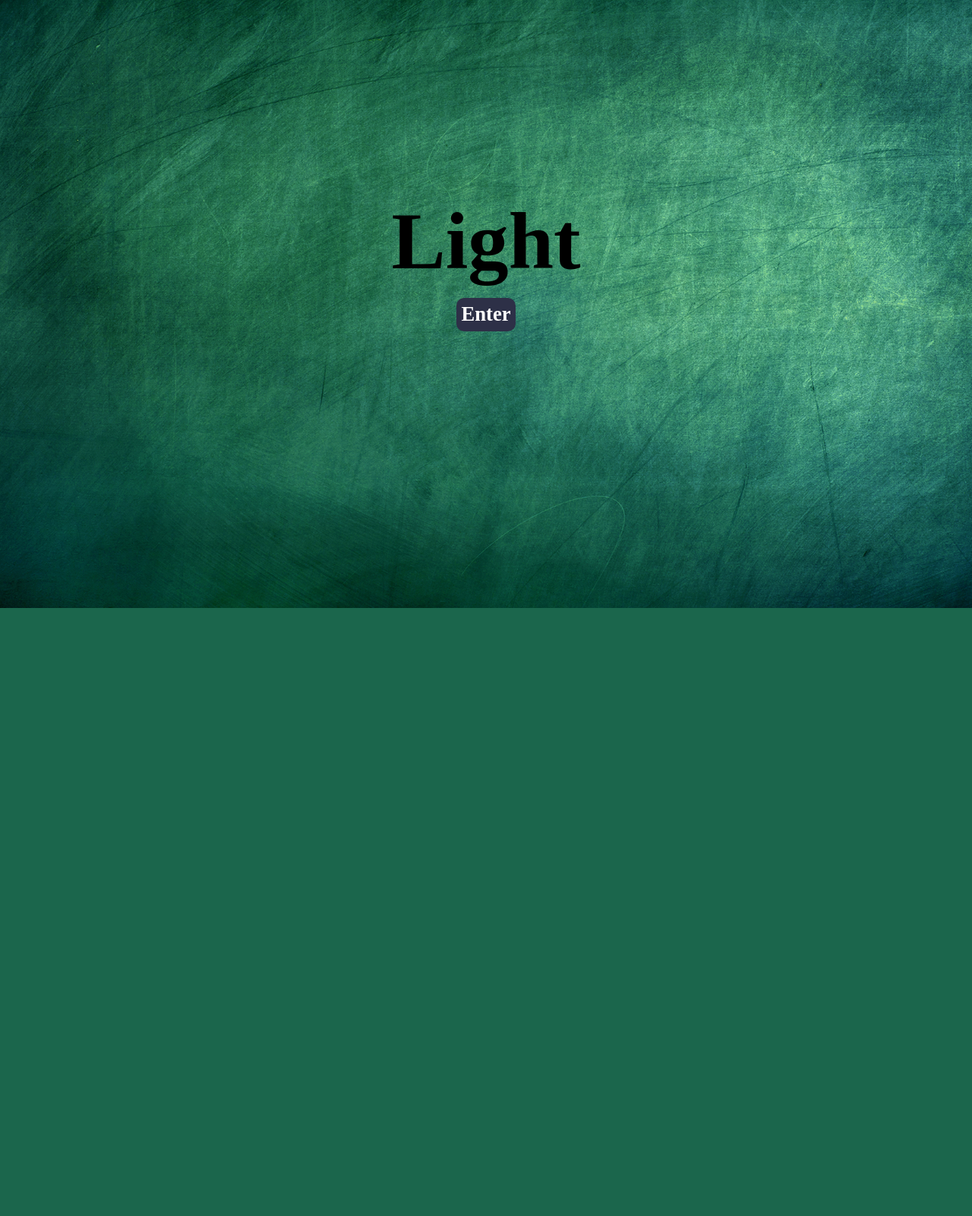
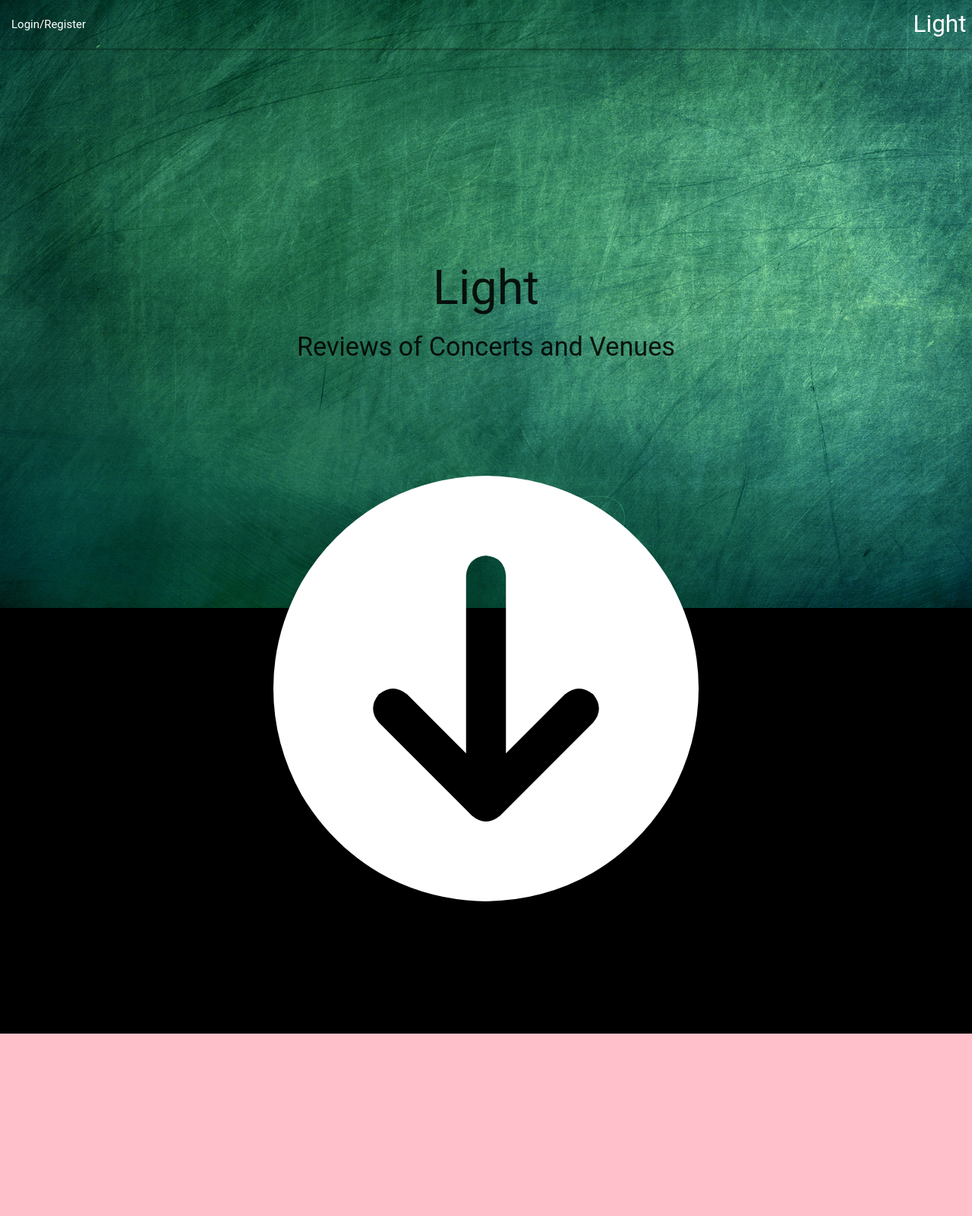
Before and after one commit to shawnbaughcodes/light, a Django app: page / in a window 1280 px wide. Shown: the whole page at 76% size. Before the commit the page ends 800 px from the top, so only its background shows below. Run offline with Django 3.2, Linux system fonts and the light colour scheme; some libraries are stand-ins or nearby versions; some web fonts are replaced.

Commit message:
Completed new landing top. Will find a new background image. Input bouncing arrow css.

```diff
--- a/light/static/light/css/styles.css
+++ b/light/static/light/css/styles.css
@@ -7,32 +7,89 @@
 /*END RESET*/
 /*INDEX EDITS*/
 .index_container {
-    height: 100vh;
+    /*height: 100vh;*/
     width: 100vw;
-    background: url('../img/light_bg.jpg');
+}
+.top {
+	height: 100vh;
+	width: 100vw;
+	background: url('../img/light_bg.jpg');
     background-size: cover;
 }
-.heading_container {
-    padding-top: 20%;
-    /*margin-left: 25%;*/
-    text-align: center;
+.title {
+	text-align: center;
+	margin-top: 35vh;
 }
-.heading_container h1 {
-    font-size: 80pt;
+#arrow {
+	font-size: 70pt;
 }
-.heading_container h3 {
-    font-size: 20pt;
-    color: white;
+
+#arrow i {
+	color: white;
+	margin-top: 20vh;
 }
-#enter_button {
-    background: #2D3047;
-    display: inline-block;
-    padding: 0.5%;
-    border-radius: 10px;
-    margin-top: 1%;
+.bounce {
+	-moz-animation: bounce 2s infinite;
+	-webkit-animation: bounce 2s infinite;
+	animation: bounce 2s infinite;
 }
-#enter_button:hover {
-    cursor: pointer;
+@-moz-keyframes bounce {
+  0%, 20%, 50%, 80%, 100% {
+    -moz-transform: translateY(0);
+    transform: translateY(0);
+  }
+  40% {
+    -moz-transform: translateY(-30px);
+    transform: translateY(-30px);
+  }
+  60% {
+    -moz-transform: translateY(-15px);
+    transform: translateY(-15px);
+  }
+}
+@-webkit-keyframes bounce {
+  0%, 20%, 50%, 80%, 100% {
+    -webkit-transform: translateY(0);
+    transform: translateY(0);
+  }
+  40% {
+    -webkit-transform: translateY(-30px);
+    transform: translateY(-30px);
+  }
+  60% {
+    -webkit-transform: translateY(-15px);
+    transform: translateY(-15px);
+  }
+}
+@keyframes bounce {
+  0%, 20%, 50%, 80%, 100% {
+    -moz-transform: translateY(0);
+    -ms-transform: translateY(0);
+    -webkit-transform: translateY(0);
+    transform: translateY(0);
+  }
+  40% {
+    -moz-transform: translateY(-30px);
+    -ms-transform: translateY(-30px);
+    -webkit-transform: translateY(-30px);
+    transform: translateY(-30px);
+  }
+  60% {
+    -moz-transform: translateY(-15px);
+    -ms-transform: translateY(-15px);
+    -webkit-transform: translateY(-15px);
+    transform: translateY(-15px);
+  }
+}
+.middle {
+	height: 70vh;
+	width: 100%;
+	background: black;
+}
+.bottom {
+	height: 30vh;
+	width: 100%;
+	background: pink;
 }
 /*LOGIN AND REGISTRATION STYLES*/
 .reg_and_login_container {
--- a/light/templates/light/block_content.html
+++ b/light/templates/light/block_content.html
@@ -17,6 +17,6 @@
     <body>
         {%block content%}
         {%endblock%}
-        <a href="/logout/{{current_user.id}}" class="waves-effect waves-light btn blue">Logout</a>
+        <a href="/logout" class="waves-effect waves-light btn blue">Logout</a>
     </body>
 </html>
--- a/light/templates/light/index.html
+++ b/light/templates/light/index.html
@@ -4,23 +4,43 @@
         <meta charset="utf-8">
         {%load staticfiles%}
         <link rel="stylesheet" href="{% static 'light/css/styles.css' %}">
+        <!-- MATERIALIZE -->
+        <link rel="stylesheet" href="https://cdnjs.cloudflare.com/ajax/libs/materialize/0.99.0/css/materialize.min.css">
+        <script src="https://cdnjs.cloudflare.com/ajax/libs/materialize/0.99.0/js/materialize.min.js"></script>
+        <!-- FONT AWESOME -->
+        <script src="https://use.fontawesome.com/8e15a18710.js"></script>
         <!-- JQUERY -->
         <script src="https://ajax.googleapis.com/ajax/libs/jquery/3.2.1/jquery.min.js"></script>
         <!-- SCRIPT PAGE -->
         <script type="text/javascript" src="{% static 'light/js/script.js' %}">
-
         </script>
-
         <title>Light</title>
     </head>
     <body>
+
         <div class="index_container">
-            <a name="light"></a>
-            <div class="heading_container">
-                <h1>Light</h1>
-                <a href="#enter">
-                    <h3 id="enter_button">Enter</h3>
-                </a>
+            <div class="top">
+                <nav class="transparent">
+                    <div class="nav-wrapper">
+                      <a href="#" class="brand-logo right">Light</a>
+                      <ul id="nav-mobile" class="left hide-on-med-and-down">
+                        <li><a id="enter_button" href="#enter">Login/Register</a></li>
+                      </ul>
+                    </div>
+                  </nav>
+                  <div class="title">
+                      <div class="">
+                          <h1>Light</h1>
+                          <h4>Reviews of Concerts and Venues</h4>
+                          <a id="arrow"><i class="fa fa-arrow-circle-down fa-6x arrow bounce" aria-hidden="true"></i></a>
+                      </div>
+                  </div>
+            </div>
+            <div class="middle">
+
+            </div>
+            <div class="bottom">
+
             </div>
         </div>
         <!-- REGISTERATION AND LOGIN -->
--- a/light/urls.py
+++ b/light/urls.py
@@ -5,7 +5,7 @@ urlpatterns = [
     url(r'^$', views.index),
     url(r'^process$', views.process),
     url(r'^home$', views.home),
-    url(r'^logout/(?P<id>\d+)$', views.logout),
+    url(r'^logout$', views.logout),
     url(r'^reviews$', views.reviews),
     url(r'^login$', views.login),
     url(r'^create_review$', views.create_review),
--- a/light/views.py
+++ b/light/views.py
@@ -35,7 +35,7 @@ def login(request):
             messages.error(request, is_valid['message'])
             return redirect('/')
 # LOGOUT
-def logout(request):
+def logout(request  ):
     request.session.clear()
     return redirect('/')
 # HOME
```
Also changed, not shown: db.sqlite3, 2 other files.
